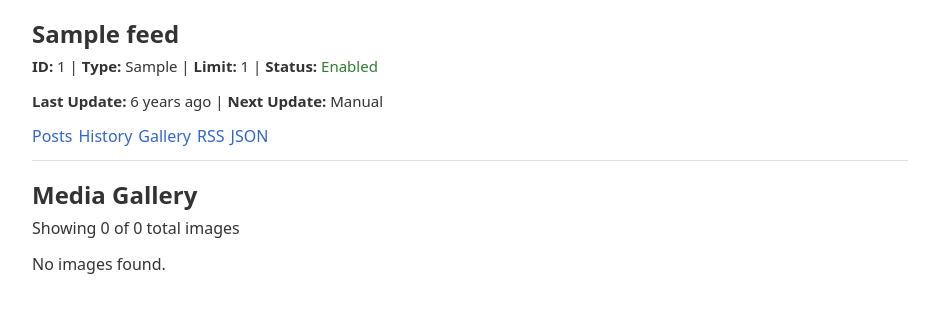
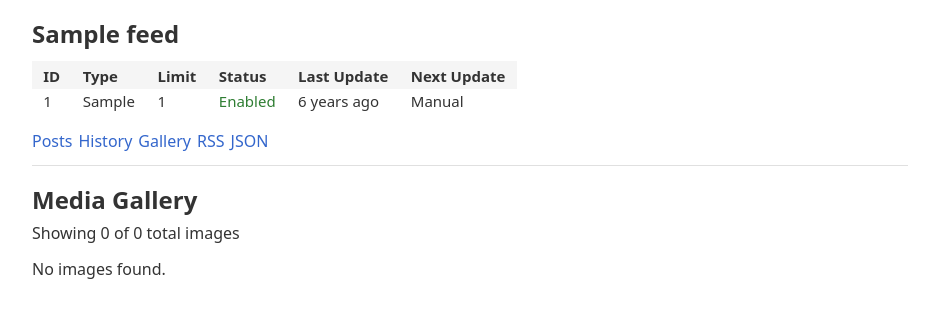
Before and after one commit to subdavis/rss-glue, a FastAPI app: page /feed/1/gallery in a window 1280 px wide. Shown: the part 40-358 px from the top of the page, without its empty margins (170-1109 px from the left). Run offline with FastAPI, Linux system fonts and the light colour scheme; tables that the repository leaves empty hold one stand-in row (values such as "Sample post"); parts of the project's set-up code (start-up, migrations or seed data) failed here and were passed over.

Commit message:
Reorganize feed header into table and remove box plot
- Convert feed subheader metadata to a 2-row table (labels + values)
- Remove box plot SVG, stats computation, and related CSS entirely

```diff
--- a/rss_glue/feeds/squarespace_cal.py
+++ b/rss_glue/feeds/squarespace_cal.py
@@ -129,7 +129,9 @@ class SquarespaceCalFeedHandler(BaseFeedHandler):
         publish_ms = event.get("publishOn") or event.get("addedOn")
         start_dt = _ms_to_utc(start_ms) if start_ms else datetime.now(timezone.utc)
         end_dt = _ms_to_utc(end_ms) if end_ms else None
-        published_at = _ms_to_utc(publish_ms) if publish_ms else datetime.now(timezone.utc)
+        published_at = (
+            _ms_to_utc(publish_ms) if publish_ms else datetime.now(timezone.utc)
+        )
 
         # Location
         location_parts = []
--- a/rss_glue/templates/feed_header.html
+++ b/rss_glue/templates/feed_header.html
@@ -1,56 +1,43 @@
 <h2>{{ feed.name }}</h2>
-<p class="feed-meta">
-    <strong>ID:</strong> {{ feed.id }} |
-    <strong>Type:</strong> {{ feed.type }} |
-    <strong>Limit:</strong> {{ feed.limit }} |
-    <strong>Status:</strong> {% if feed.enabled %}<span class="status-enabled">Enabled</span>{% else %}<span
+<table class="feed-meta-table">
+    <thead>
+        <tr>
+            <th>ID</th>
+            <th>Type</th>
+            <th>Limit</th>
+            <th>Status</th>
+            <th>Last Update</th>
+            <th>Next Update</th>
+        </tr>
+    </thead>
+    <tbody>
+        <tr>
+            <td>{{ feed.id }}</td>
+            <td>{{ feed.type }}</td>
+            <td>{{ feed.limit }}</td>
+            <td>
+                {% if feed.enabled %}<span class="status-enabled">Enabled</span>{% else %}<span
                     class="status-disabled">Disabled</span>{% endif %}
-</p>
-<p class="feed-meta">
-    <strong>Last Update:</strong>
+            </td>
+            <td>
                 {% if feed.updated_at %}
                 <span data-utc-time="{{ feed.updated_at.isoformat() }}" data-format="relative"
                     title="{{ feed.updated_at | localtime('tooltip') }}">
                     {{ feed.updated_at | localtime("relative") }}
                 </span>
                 {% else %}Never{% endif %}
-    |
-    <strong>Next Update:</strong>
+            </td>
+            <td>
                 {% if next_update %}
                 <span data-utc-time="{{ next_update.isoformat() }}" data-format="relative"
                     title="{{ next_update | localtime('tooltip') }}">
                     {{ next_update | localtime("relative") }}
                 </span>
                 {% else %}Manual{% endif %}
-</p>
-{% if score_stats is defined and score_stats %}
-{% set s = score_stats %}
-{% set range = s.max - s.min if s.max != s.min else 1 %}
-{% set pad = 45 %}
-{% set w = 500 %}
-{% set plot_w = w - pad * 2 %}
-{% macro x(val) %}{{ pad + (val - s.min) / range * plot_w }}{% endmacro %}
-<svg class="boxplot" viewBox="0 0 {{ w }} 70" xmlns="http://www.w3.org/2000/svg">
-    <!-- Whisker line -->
-    <line x1="{{ x(s.min) }}" y1="28" x2="{{ x(s.max) }}" y2="28" stroke="#888" stroke-width="1"/>
-    <!-- Min cap -->
-    <line x1="{{ x(s.min) }}" y1="20" x2="{{ x(s.min) }}" y2="36" stroke="#888" stroke-width="1"/>
-    <!-- Max cap -->
-    <line x1="{{ x(s.max) }}" y1="20" x2="{{ x(s.max) }}" y2="36" stroke="#888" stroke-width="1"/>
-    <!-- IQR box -->
-    <rect x="{{ x(s.q1) }}" y="14" width="{{ (s.q3 - s.q1) / range * plot_w }}" height="28" fill="#e8e8e8" stroke="#888" stroke-width="1"/>
-    <!-- Median line -->
-    <line x1="{{ x(s.median) }}" y1="14" x2="{{ x(s.median) }}" y2="42" stroke="#333" stroke-width="2"/>
-    <!-- Labels -->
-    <text x="{{ x(s.min) }}" y="58" text-anchor="middle" font-size="11" fill="#666">{{ "%.0f"|format(s.min) }}</text>
-    <text x="{{ x(s.q1) }}" y="58" text-anchor="middle" font-size="11" fill="#666">{{ "%.0f"|format(s.q1) }}</text>
-    <text x="{{ x(s.median) }}" y="58" text-anchor="middle" font-size="11" font-weight="600" fill="#333">{{ "%.0f"|format(s.median) }}</text>
-    <text x="{{ x(s.q3) }}" y="58" text-anchor="middle" font-size="11" fill="#666">{{ "%.0f"|format(s.q3) }}</text>
-    <text x="{{ x(s.max) }}" y="58" text-anchor="middle" font-size="11" fill="#666">{{ "%.0f"|format(s.max) }}</text>
-    <!-- Title -->
-    <text x="3" y="32" font-size="11" fill="#999">scores</text>
-</svg>
-{% endif %}
+            </td>
+        </tr>
+    </tbody>
+</table>
 
 <div class="feed-actions">
     <a href="/feed/{{ feed.id }}/html">Posts</a>
--- a/static/style.css
+++ b/static/style.css
@@ -188,17 +188,6 @@ nav a:visited {
 nav a:hover {
     color: var(--link-color);
     text-decoration: none;
-}
-
-/* ============================================
-   Box Plot
-   ============================================ */
-.boxplot {
-    max-width: 500px;
-    width: 100%;
-    height: auto;
-    margin: var(--spacing-sm) 0;
-    font-family: var(--font-family);
 }
 
 /* ============================================
@@ -553,6 +542,29 @@ article blockquote p:last-child {
     margin-bottom: var(--spacing-md);
 }
 
+.feed-meta-table {
+    font-size: 0.9375em;
+    margin-bottom: var(--spacing-md);
+    width: auto;
+}
+
+.feed-meta-table th,
+.feed-meta-table td {
+    padding: 0.25em 0.75em;
+    text-align: left;
+    border: none;
+}
+
+.feed-meta-table th {
+    font-weight: 600;
+    color: var(--muted-color);
+    padding-bottom: 0.1em;
+}
+
+.feed-meta-table td {
+    padding-top: 0.1em;
+}
+
 .feed-actions {
     display: flex;
     flex-direction: row;
```
Also changed, not shown: rss_glue/routers/feeds.py (+0 -39 lines). Lines whose indentation alone changed are shown as unchanged.
